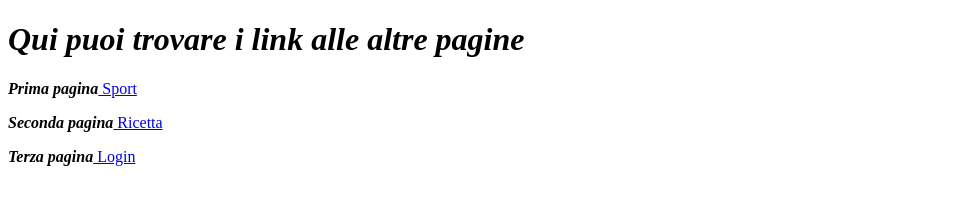
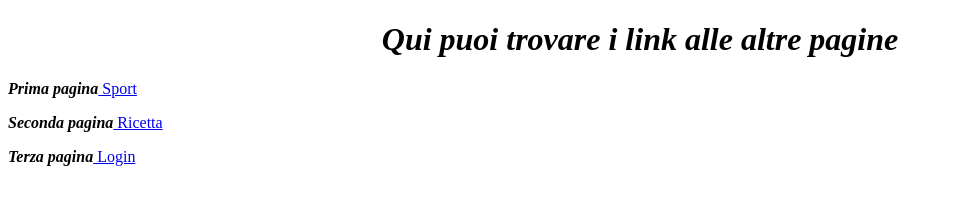
Before and after one commit to AngeloCARAVELLA/MyWebSite, a plain HTML site: page index.html in a window 1280 px wide. Shown: the whole page, without its empty margins (0-953 px from the left). Drawn offline with Linux system fonts and the light colour scheme.

Commit message:
completato l'esercizio

```diff
--- a/index.html
+++ b/index.html
@@ -10,7 +10,7 @@
 
 <body>
 
-  <h1><em>Qui puoi trovare i link alle altre pagine</em></h1>
+  <h1 align= "center"><em>Qui puoi trovare i link alle altre pagine</em></h1>
 <p><em><strong>Prima pagina</strong></em><a href="sport.html"> Sport</a></p>
 <p><em><strong>Seconda pagina</strong></em><a href="ricetta.html"> Ricetta</a></p>
 <p><em><strong>Terza pagina</strong></em><a href="login.html"> Login<a/></p>
```
